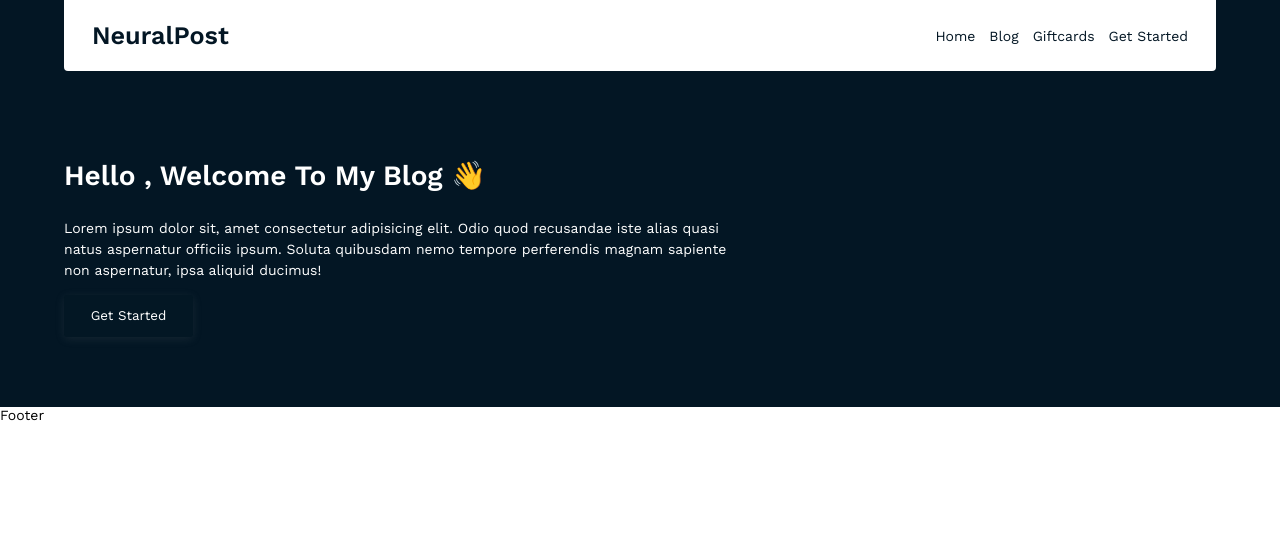
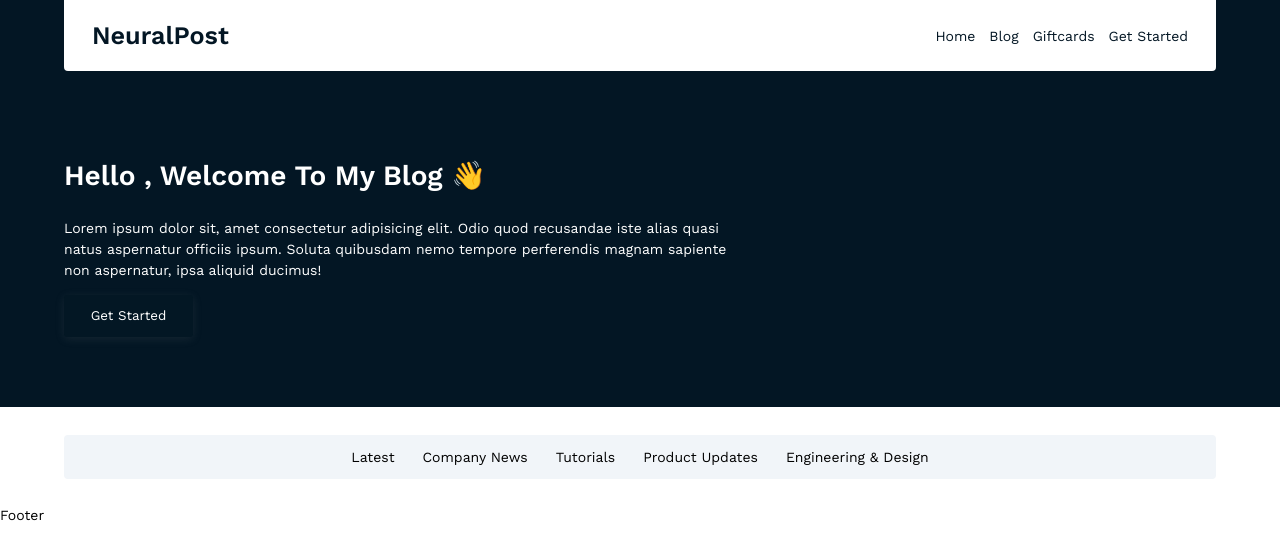
Before and after one commit to blyncnov/neuralposts, a Next.js app: page / in a window 1280 px wide. Shown: the top 560 px of the page. Built offline with nearby package versions, Linux system fonts and the light colour scheme.

Commit message:
neuralpost blog v3.2

```diff
--- /dev/null
+++ b/Components/NewsCategory.jsx
@@ -0,0 +1,23 @@
+import React from "react";
+
+const NewsCategory = () => {
+  return (
+    <>
+      <div className="NeuralPost__Constraint">
+        <div className="Category__Container">
+          <div className="Category__Container--columns">
+            <ul className="Category__list">
+              <li>Latest</li>
+              <li>Company News</li>
+              <li>Tutorials</li>
+              <li>Product Updates</li>
+              <li>Engineering & Design</li>
+            </ul>
+          </div>
+        </div>
+      </div>
+    </>
+  );
+};
+
+export default NewsCategory;
--- a/pages/_app.js
+++ b/pages/_app.js
@@ -4,6 +4,7 @@ import "../styles/globals.css";
 import "../styles/css/Navigation.css";
 import "../styles/css/Header.css";
 import "../styles/css/Hero.css";
+import "../styles/css/Categories.css";
 
 function MyApp({ Component, pageProps }) {
   return (
--- a/pages/index.js
+++ b/pages/index.js
@@ -1,6 +1,7 @@
 import React from "react";
 import Head from "next/head";
 import Header from "../Components/Header";
+import NewsCategory from "../Components/NewsCategory";
 
 export default function Home() {
   return (
@@ -14,6 +15,7 @@ export default function Home() {
         <link rel="icon" href="/favicon.ico" />
       </Head>
       <Header />
+      <NewsCategory />
     </>
   );
 }
--- /dev/null
+++ b/styles/css/Categories.css
@@ -0,0 +1,31 @@
+.Category__Container {
+  /* width: 100%; */
+  padding: 2em 0;
+}
+
+.Category__Container--columns {
+  background-color: #f1f5f9;
+  padding: 0.5em 1em;
+  border-radius: 4px;
+}
+
+.Category__list {
+  display: flex;
+  justify-content: center;
+  flex-wrap: wrap;
+  gap: 1em;
+}
+
+.Category__list li {
+  padding: 0.5em;
+  border-radius: 4px;
+  transition: all 0.3s ease-in;
+}
+
+.Category__list li:hover {
+  background-color: blue;
+  color: white;
+  padding: 0.5em;
+  border-radius: 4px;
+  cursor: pointer;
+}
--- a/styles/css/Hero.css
+++ b/styles/css/Hero.css
@@ -1,5 +1,3 @@
-@import url("https://fonts.googleapis.com/css2?family=Work+Sans:ital,wght@0,200;0,300;0,400;0,600;1,700&display=swap");
-
 .hero__text {
   color: white;
   margin: 1em 0;
--- a/styles/css/Navigation.css
+++ b/styles/css/Navigation.css
@@ -29,7 +29,7 @@
   transform: scale(1.011);
 }
 
-ul {
+.Navigation__list {
   display: flex;
   gap: 1em;
 }
@@ -79,7 +79,7 @@ ul {
     color: white;
   }
 
-  ul {
+  .Navigation__list {
     display: none;
   }
 
--- a/styles/globals.css
+++ b/styles/globals.css
@@ -19,3 +19,9 @@ a {
   color: inherit;
   text-decoration: none;
 }
+
+.NeuralPost__Constraint {
+  width: 100%;
+  max-width: 90%;
+  margin: 0 auto;
+}
```
